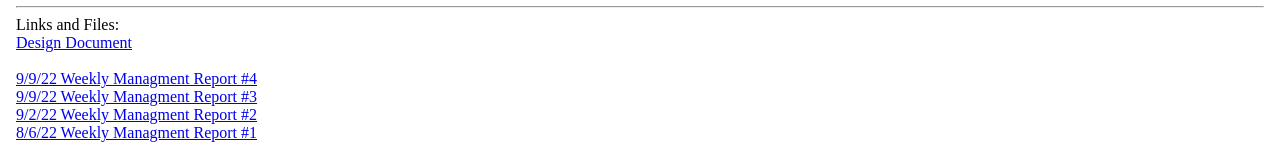
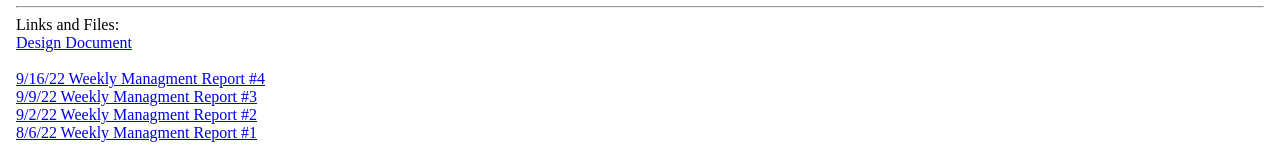
Before and after one commit to AlanBird1999/BoxClub-Team-Website, an Angular app: page / in a window 1280 px wide. Shown: the part 207-367 px from the top of the page. Built offline with nearby package versions, Linux system fonts and the light colour scheme.

Commit message:
Fixed WMR4

```diff
--- a/src/app/home/home.component.html
+++ b/src/app/home/home.component.html
@@ -13,7 +13,7 @@
     <a href="assets/Capstone-Project-Design-Document-Boxie-2.pdf"
       >Design Document</a
     ><br /><br />
-    <a href="assets/Team15WRM3.pdf">9/9/22 Weekly Managment Report #4</a><br />
+    <a href="assets/Team15WRM4.pdf">9/16/22 Weekly Managment Report #4</a><br />
     <a href="assets/Team15WRM3.pdf">9/9/22 Weekly Managment Report #3</a><br />
     <a href="assets/Team15WRM2.pdf">9/2/22 Weekly Managment Report #2</a><br />
     <a href="assets/Team15WMR.pdf">8/6/22 Weekly Managment Report #1</a><br />
```
